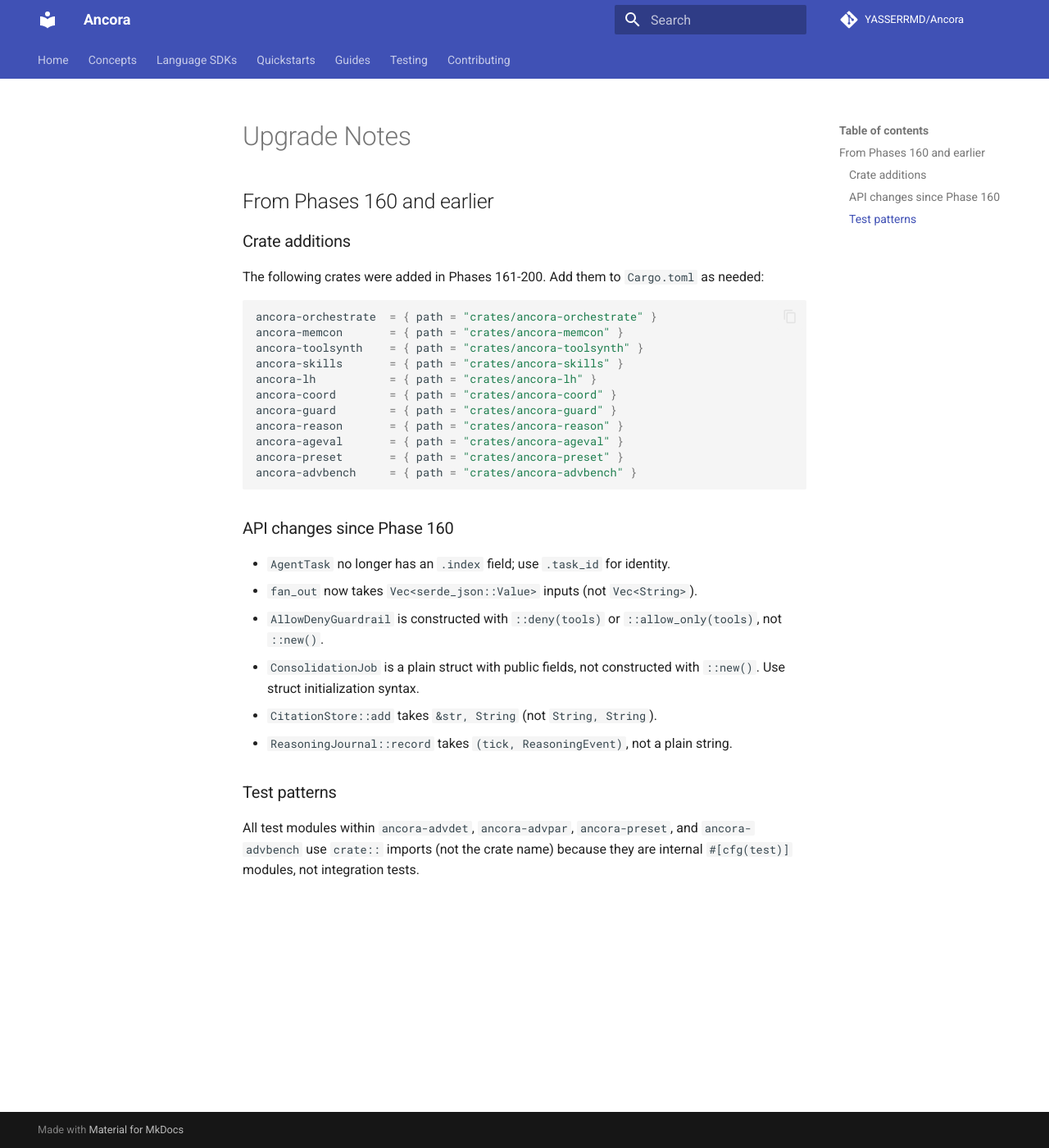
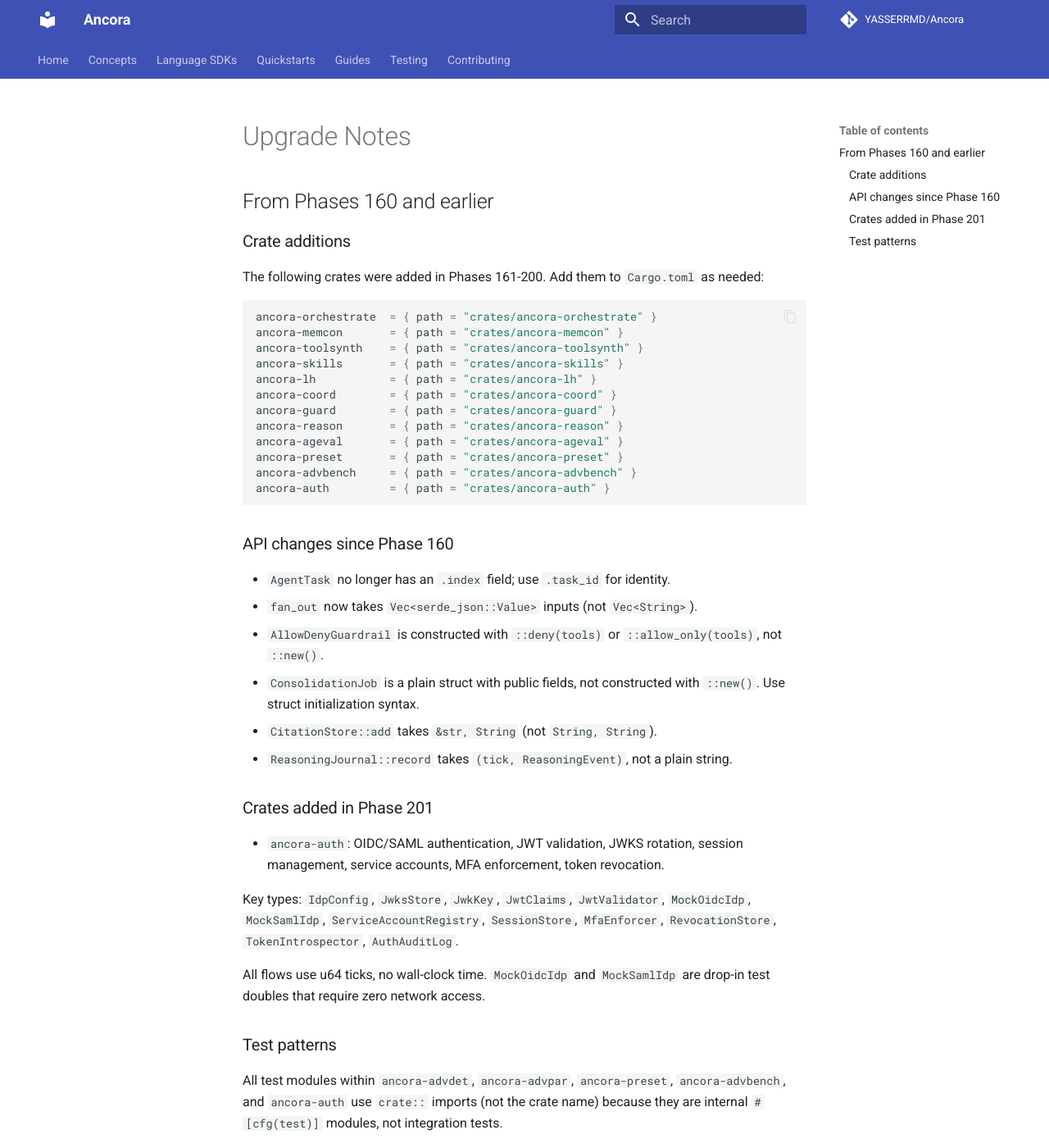
Before and after one commit to YASSERRMD/Ancora, an MkDocs documentation site: the page built from docs/milestone/upgrade-notes.md, in a window 1280 px wide and 1400 px high. Shown: the whole window at 82% size. Built offline with MkDocs 1.6.1 and Material for MkDocs 9.7.7, drawn with Linux system fonts in a browser that asks for light colours; comment, search, counter and statistics services are not loaded.

Commit message:
docs(milestone): add ancora-auth to upgrade notes for Phase 201

````diff
--- a/docs/milestone/upgrade-notes.md
+++ b/docs/milestone/upgrade-notes.md
@@ -19,6 +19,7 @@ ancora-reason       = { path = "crates/ancora-reason" }
 ancora-ageval       = { path = "crates/ancora-ageval" }
 ancora-preset       = { path = "crates/ancora-preset" }
 ancora-advbench     = { path = "crates/ancora-advbench" }
+ancora-auth         = { path = "crates/ancora-auth" }
 ```
 
 ### API changes since Phase 160
@@ -32,8 +33,20 @@ ancora-advbench     = { path = "crates/ancora-advbench" }
 - `CitationStore::add` takes `&str, String` (not `String, String`).
 - `ReasoningJournal::record` takes `(tick, ReasoningEvent)`, not a plain string.
 
+### Crates added in Phase 201
+
+- `ancora-auth`: OIDC/SAML authentication, JWT validation, JWKS rotation,
+  session management, service accounts, MFA enforcement, token revocation.
+
+Key types: `IdpConfig`, `JwksStore`, `JwkKey`, `JwtClaims`, `JwtValidator`,
+`MockOidcIdp`, `MockSamlIdp`, `ServiceAccountRegistry`, `SessionStore`,
+`MfaEnforcer`, `RevocationStore`, `TokenIntrospector`, `AuthAuditLog`.
+
+All flows use u64 ticks, no wall-clock time.  `MockOidcIdp` and `MockSamlIdp`
+are drop-in test doubles that require zero network access.
+
 ### Test patterns
 
-All test modules within `ancora-advdet`, `ancora-advpar`, `ancora-preset`, and
-`ancora-advbench` use `crate::` imports (not the crate name) because they are
-internal `#[cfg(test)]` modules, not integration tests.
+All test modules within `ancora-advdet`, `ancora-advpar`, `ancora-preset`,
+`ancora-advbench`, and `ancora-auth` use `crate::` imports (not the crate
+name) because they are internal `#[cfg(test)]` modules, not integration tests.
````
